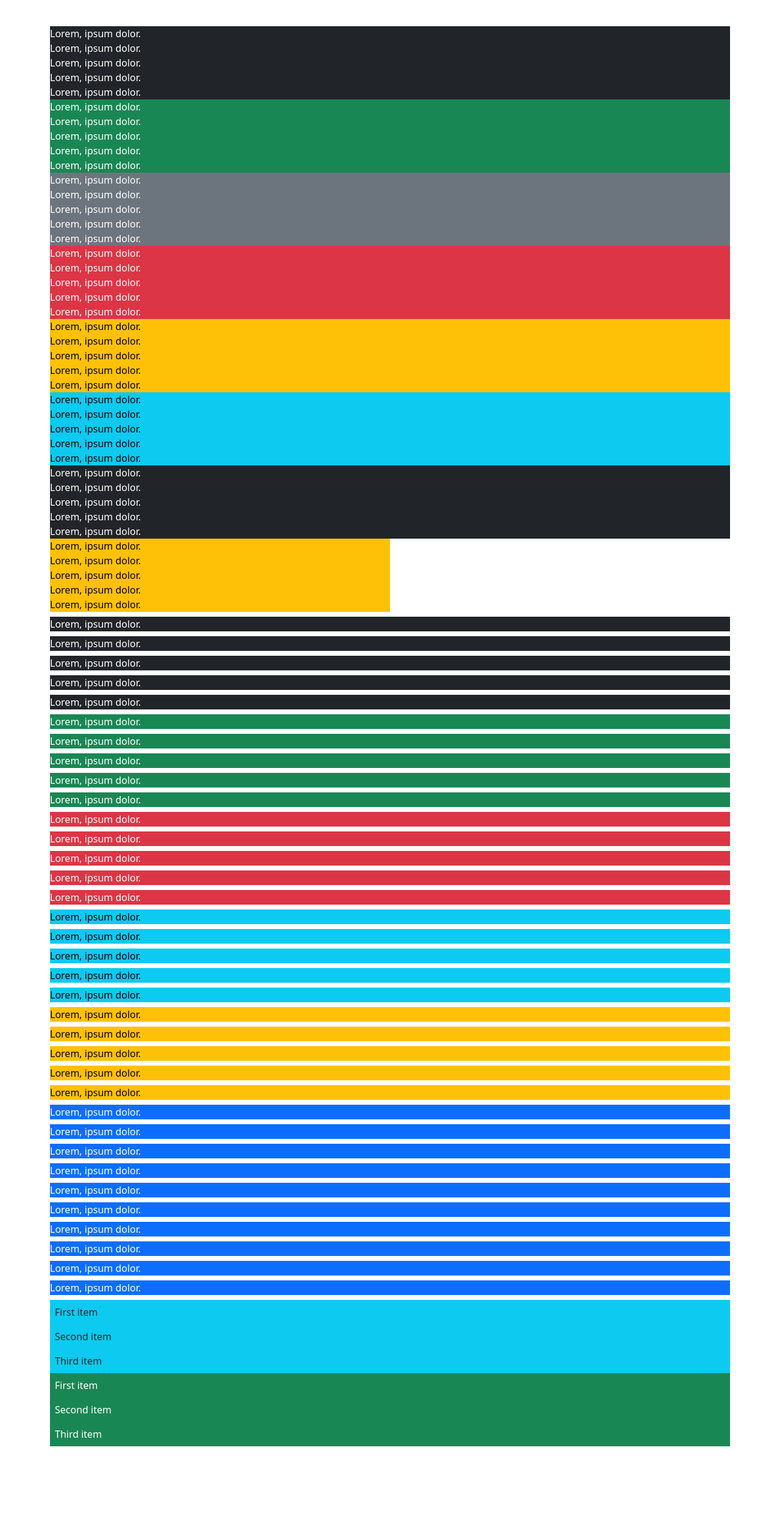
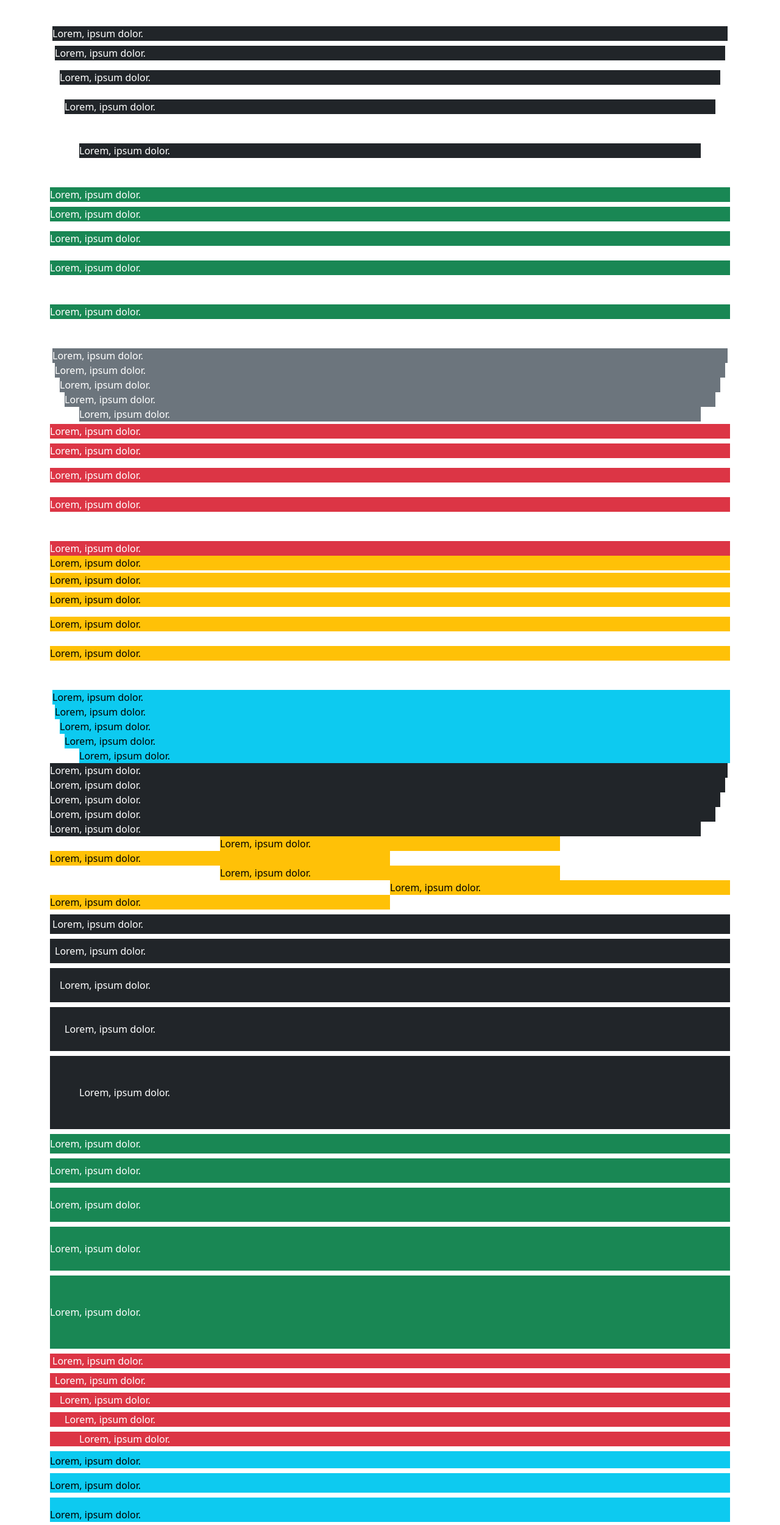
Before and after one commit to pawelkiszczak/bootstrap-learning, a plain HTML site: page bootstrap-sandbox-start/05-spacing.html in a window 1280 px wide. Shown: the part 53-2553 px from the top of the page at 61% size. Drawn offline with Linux system fonts and the light colour scheme.

Commit message:
next lessons

```diff
--- a/bootstrap-sandbox-start/05-spacing.html
+++ b/bootstrap-sandbox-start/05-spacing.html
@@ -1,5 +1,6 @@
 <!DOCTYPE html>
 <html lang="en">
+
 <head>
   <meta charset="UTF-8" />
   <meta http-equiv="X-UA-Compatible" content="IE=edge" />
@@ -7,122 +8,123 @@
   <link rel="stylesheet" href="./assets/css/bootstrap.min.css" />
   <title>Bootstrap Sandbox | Spacing</title>
 </head>
+
 <body>
   <div class="container">
     <h1 class="mb-5">Spacing</h1>
     <!-- Margin All -->
-      <div class="text-bg-dark">Lorem, ipsum dolor.</div>
-      <div class="text-bg-dark">Lorem, ipsum dolor.</div>
-      <div class="text-bg-dark">Lorem, ipsum dolor.</div>
-      <div class="text-bg-dark">Lorem, ipsum dolor.</div>
-      <div class="text-bg-dark">Lorem, ipsum dolor.</div>
+    <div class="text-bg-dark m-1">Lorem, ipsum dolor.</div>
+    <div class="text-bg-dark m-2">Lorem, ipsum dolor.</div>
+    <div class="text-bg-dark m-3">Lorem, ipsum dolor.</div>
+    <div class="text-bg-dark m-4">Lorem, ipsum dolor.</div>
+    <div class="text-bg-dark m-5">Lorem, ipsum dolor.</div>
 
     <!-- Margin Top & Bottom -->
-      <div class="text-bg-success">Lorem, ipsum dolor.</div>
-      <div class="text-bg-success">Lorem, ipsum dolor.</div>
-      <div class="text-bg-success">Lorem, ipsum dolor.</div>
-      <div class="text-bg-success">Lorem, ipsum dolor.</div>
-      <div class="text-bg-success">Lorem, ipsum dolor.</div>
+    <div class="text-bg-success my-1">Lorem, ipsum dolor.</div>
+    <div class="text-bg-success my-2">Lorem, ipsum dolor.</div>
+    <div class="text-bg-success my-3">Lorem, ipsum dolor.</div>
+    <div class="text-bg-success my-4">Lorem, ipsum dolor.</div>
+    <div class="text-bg-success my-5">Lorem, ipsum dolor.</div>
 
     <!-- Margin Left & Right -->
-      <div class="text-bg-secondary">Lorem, ipsum dolor.</div>
-      <div class="text-bg-secondary">Lorem, ipsum dolor.</div>
-      <div class="text-bg-secondary">Lorem, ipsum dolor.</div>
-      <div class="text-bg-secondary">Lorem, ipsum dolor.</div>
-      <div class="text-bg-secondary">Lorem, ipsum dolor.</div>
+    <div class="text-bg-secondary mx-1">Lorem, ipsum dolor.</div>
+    <div class="text-bg-secondary mx-2">Lorem, ipsum dolor.</div>
+    <div class="text-bg-secondary mx-3">Lorem, ipsum dolor.</div>
+    <div class="text-bg-secondary mx-4">Lorem, ipsum dolor.</div>
+    <div class="text-bg-secondary mx-5">Lorem, ipsum dolor.</div>
 
     <!-- Margin Top -->
-      <div class="text-bg-danger">Lorem, ipsum dolor.</div>
-      <div class="text-bg-danger">Lorem, ipsum dolor.</div>
-      <div class="text-bg-danger">Lorem, ipsum dolor.</div>
-      <div class="text-bg-danger">Lorem, ipsum dolor.</div>
-      <div class="text-bg-danger">Lorem, ipsum dolor.</div>
+    <div class="text-bg-danger mt-1">Lorem, ipsum dolor.</div>
+    <div class="text-bg-danger mt-2">Lorem, ipsum dolor.</div>
+    <div class="text-bg-danger mt-3">Lorem, ipsum dolor.</div>
+    <div class="text-bg-danger mt-4">Lorem, ipsum dolor.</div>
+    <div class="text-bg-danger mt-5">Lorem, ipsum dolor.</div>
 
     <!-- Margin Bottom -->
-      <div class="text-bg-warning">Lorem, ipsum dolor.</div>
-      <div class="text-bg-warning">Lorem, ipsum dolor.</div>
-      <div class="text-bg-warning">Lorem, ipsum dolor.</div>
-      <div class="text-bg-warning">Lorem, ipsum dolor.</div>
-      <div class="text-bg-warning">Lorem, ipsum dolor.</div>
+    <div class="text-bg-warning mb-1">Lorem, ipsum dolor.</div>
+    <div class="text-bg-warning mb-2">Lorem, ipsum dolor.</div>
+    <div class="text-bg-warning mb-3">Lorem, ipsum dolor.</div>
+    <div class="text-bg-warning mb-4">Lorem, ipsum dolor.</div>
+    <div class="text-bg-warning mb-5">Lorem, ipsum dolor.</div>
 
     <!-- Margin Left/Start -->
-      <div class="text-bg-info">Lorem, ipsum dolor.</div>
-      <div class="text-bg-info">Lorem, ipsum dolor.</div>
-      <div class="text-bg-info">Lorem, ipsum dolor.</div>
-      <div class="text-bg-info">Lorem, ipsum dolor.</div>
-      <div class="text-bg-info">Lorem, ipsum dolor.</div>
+    <div class="text-bg-info ms-1">Lorem, ipsum dolor.</div>
+    <div class="text-bg-info ms-2">Lorem, ipsum dolor.</div>
+    <div class="text-bg-info ms-3">Lorem, ipsum dolor.</div>
+    <div class="text-bg-info ms-4">Lorem, ipsum dolor.</div>
+    <div class="text-bg-info ms-5">Lorem, ipsum dolor.</div>
 
     <!-- Margin Right/End -->
-      <div class="text-bg-dark">Lorem, ipsum dolor.</div>
-      <div class="text-bg-dark">Lorem, ipsum dolor.</div>
-      <div class="text-bg-dark">Lorem, ipsum dolor.</div>
-      <div class="text-bg-dark">Lorem, ipsum dolor.</div>
-      <div class="text-bg-dark">Lorem, ipsum dolor.</div>
+    <div class="text-bg-dark me-1">Lorem, ipsum dolor.</div>
+    <div class="text-bg-dark me-2">Lorem, ipsum dolor.</div>
+    <div class="text-bg-dark me-3">Lorem, ipsum dolor.</div>
+    <div class="text-bg-dark me-4">Lorem, ipsum dolor.</div>
+    <div class="text-bg-dark me-5">Lorem, ipsum dolor.</div>
 
     <!-- Margin Auto -->
-      <div class="text-bg-warning w-50">Lorem, ipsum dolor.</div>
-      <div class="text-bg-warning w-50">Lorem, ipsum dolor.</div>
-      <div class="text-bg-warning w-50">Lorem, ipsum dolor.</div>
-      <div class="text-bg-warning w-50">Lorem, ipsum dolor.</div>
-      <div class="text-bg-warning w-50">Lorem, ipsum dolor.</div>
+    <div class="text-bg-warning w-50 m-auto">Lorem, ipsum dolor.</div>
+    <div class="text-bg-warning w-50 my-auto">Lorem, ipsum dolor.</div>
+    <div class="text-bg-warning w-50 mx-auto">Lorem, ipsum dolor.</div>
+    <div class="text-bg-warning w-50 ms-auto">Lorem, ipsum dolor.</div>
+    <div class="text-bg-warning w-50 me-auto">Lorem, ipsum dolor.</div>
 
     <!-- Padding All -->
-      <div class="text-bg-dark my-2">Lorem, ipsum dolor.</div>
-      <div class="text-bg-dark my-2">Lorem, ipsum dolor.</div>
-      <div class="text-bg-dark my-2">Lorem, ipsum dolor.</div>
-      <div class="text-bg-dark my-2">Lorem, ipsum dolor.</div>
-      <div class="text-bg-dark my-2">Lorem, ipsum dolor.</div>
+    <div class="text-bg-dark my-2 p-1">Lorem, ipsum dolor.</div>
+    <div class="text-bg-dark my-2 p-2">Lorem, ipsum dolor.</div>
+    <div class="text-bg-dark my-2 p-3">Lorem, ipsum dolor.</div>
+    <div class="text-bg-dark my-2 p-4">Lorem, ipsum dolor.</div>
+    <div class="text-bg-dark my-2 p-5">Lorem, ipsum dolor.</div>
 
     <!-- Padding Top & Bottom -->
-      <div class="text-bg-success my-2">Lorem, ipsum dolor.</div>
-      <div class="text-bg-success my-2">Lorem, ipsum dolor.</div>
-      <div class="text-bg-success my-2">Lorem, ipsum dolor.</div>
-      <div class="text-bg-success my-2">Lorem, ipsum dolor.</div>
-      <div class="text-bg-success my-2">Lorem, ipsum dolor.</div>
+    <div class="text-bg-success my-2 py-1">Lorem, ipsum dolor.</div>
+    <div class="text-bg-success my-2 py-2">Lorem, ipsum dolor.</div>
+    <div class="text-bg-success my-2 py-3">Lorem, ipsum dolor.</div>
+    <div class="text-bg-success my-2 py-4">Lorem, ipsum dolor.</div>
+    <div class="text-bg-success my-2 py-5">Lorem, ipsum dolor.</div>
 
     <!-- Padding Left & Right -->
-      <div class="text-bg-danger my-2">Lorem, ipsum dolor.</div>
-      <div class="text-bg-danger my-2">Lorem, ipsum dolor.</div>
-      <div class="text-bg-danger my-2">Lorem, ipsum dolor.</div>
-      <div class="text-bg-danger my-2">Lorem, ipsum dolor.</div>
-      <div class="text-bg-danger my-2">Lorem, ipsum dolor.</div>
+    <div class="text-bg-danger my-2 px-1">Lorem, ipsum dolor.</div>
+    <div class="text-bg-danger my-2 px-2">Lorem, ipsum dolor.</div>
+    <div class="text-bg-danger my-2 px-3">Lorem, ipsum dolor.</div>
+    <div class="text-bg-danger my-2 px-4">Lorem, ipsum dolor.</div>
+    <div class="text-bg-danger my-2 px-5">Lorem, ipsum dolor.</div>
 
     <!-- Padding Top -->
-      <div class="text-bg-info my-2">Lorem, ipsum dolor.</div>
-      <div class="text-bg-info my-2">Lorem, ipsum dolor.</div>
-      <div class="text-bg-info my-2">Lorem, ipsum dolor.</div>
-      <div class="text-bg-info my-2">Lorem, ipsum dolor.</div>
-      <div class="text-bg-info my-2">Lorem, ipsum dolor.</div>
+    <div class="text-bg-info my-2 pt-1">Lorem, ipsum dolor.</div>
+    <div class="text-bg-info my-2 pt-2">Lorem, ipsum dolor.</div>
+    <div class="text-bg-info my-2 pt-3">Lorem, ipsum dolor.</div>
+    <div class="text-bg-info my-2 pt-4">Lorem, ipsum dolor.</div>
+    <div class="text-bg-info my-2 pt-5">Lorem, ipsum dolor.</div>
 
     <!-- Padding Bottom -->
-      <div class="text-bg-warning my-2">Lorem, ipsum dolor.</div>
-      <div class="text-bg-warning my-2">Lorem, ipsum dolor.</div>
-      <div class="text-bg-warning my-2">Lorem, ipsum dolor.</div>
-      <div class="text-bg-warning my-2">Lorem, ipsum dolor.</div>
-      <div class="text-bg-warning my-2">Lorem, ipsum dolor.</div>
+    <div class="text-bg-warning my-2 pb-1">Lorem, ipsum dolor.</div>
+    <div class="text-bg-warning my-2 pb-2">Lorem, ipsum dolor.</div>
+    <div class="text-bg-warning my-2 pb-3">Lorem, ipsum dolor.</div>
+    <div class="text-bg-warning my-2 pb-4">Lorem, ipsum dolor.</div>
+    <div class="text-bg-warning my-2 pb-5">Lorem, ipsum dolor.</div>
 
     <!-- Padding Left/Start -->
-      <div class="text-bg-primary my-2">Lorem, ipsum dolor.</div>
-      <div class="text-bg-primary my-2">Lorem, ipsum dolor.</div>
-      <div class="text-bg-primary my-2">Lorem, ipsum dolor.</div>
-      <div class="text-bg-primary my-2">Lorem, ipsum dolor.</div>
-      <div class="text-bg-primary my-2">Lorem, ipsum dolor.</div>
+    <div class="text-bg-primary my-2 ps-1">Lorem, ipsum dolor.</div>
+    <div class="text-bg-primary my-2 ps-2">Lorem, ipsum dolor.</div>
+    <div class="text-bg-primary my-2 ps-3">Lorem, ipsum dolor.</div>
+    <div class="text-bg-primary my-2 ps-4">Lorem, ipsum dolor.</div>
+    <div class="text-bg-primary my-2 ps-5">Lorem, ipsum dolor.</div>
 
     <!-- Padding Right/End -->
-      <div class="text-bg-primary my-2">Lorem, ipsum dolor.</div>
-      <div class="text-bg-primary my-2">Lorem, ipsum dolor.</div>
-      <div class="text-bg-primary my-2">Lorem, ipsum dolor.</div>
-      <div class="text-bg-primary my-2">Lorem, ipsum dolor.</div>
-      <div class="text-bg-primary my-2">Lorem, ipsum dolor.</div>
+    <div class="text-bg-primary my-2 pe-1">Lorem, ipsum dolor.</div>
+    <div class="text-bg-primary my-2 pe-2">Lorem, ipsum dolor.</div>
+    <div class="text-bg-primary my-2 pe-3">Lorem, ipsum dolor.</div>
+    <div class="text-bg-primary my-2 pe-4">Lorem, ipsum dolor.</div>
+    <div class="text-bg-primary my-2 pe-5">Lorem, ipsum dolor.</div>
 
     <!-- Stacks -->
-      <div class="">
+    <div class="vstack gap-3">
       <div class="p-2 bg-info">First item</div>
       <div class="p-2 bg-info">Second item</div>
       <div class="p-2 bg-info">Third item</div>
     </div>
 
-      <div class="">
+    <div class="hstack gap-3">
       <div class="p-2 text-bg-success">First item</div>
       <div class="p-2 text-bg-success">Second item</div>
       <div class="p-2 text-bg-success">Third item</div>
@@ -134,4 +136,5 @@
 
   <script src="./assets/js/bootstrap.bundle.min.js"></script>
 </body>
+
 </html>
```
Also changed, not shown: bootstrap-sandbox-start/04-background-text-colors.html (+3 -0 lines), bootstrap-sandbox-start/06-sizing-borders-shadows.html (+42 -39 lines), bootstrap-sandbox-start/07-breakpoints.html (+28 -0 lines), bootstrap-sandbox-start/08-buttons.html (+60 -30 lines), 1 other file. Lines whose indentation alone changed are shown as unchanged.
